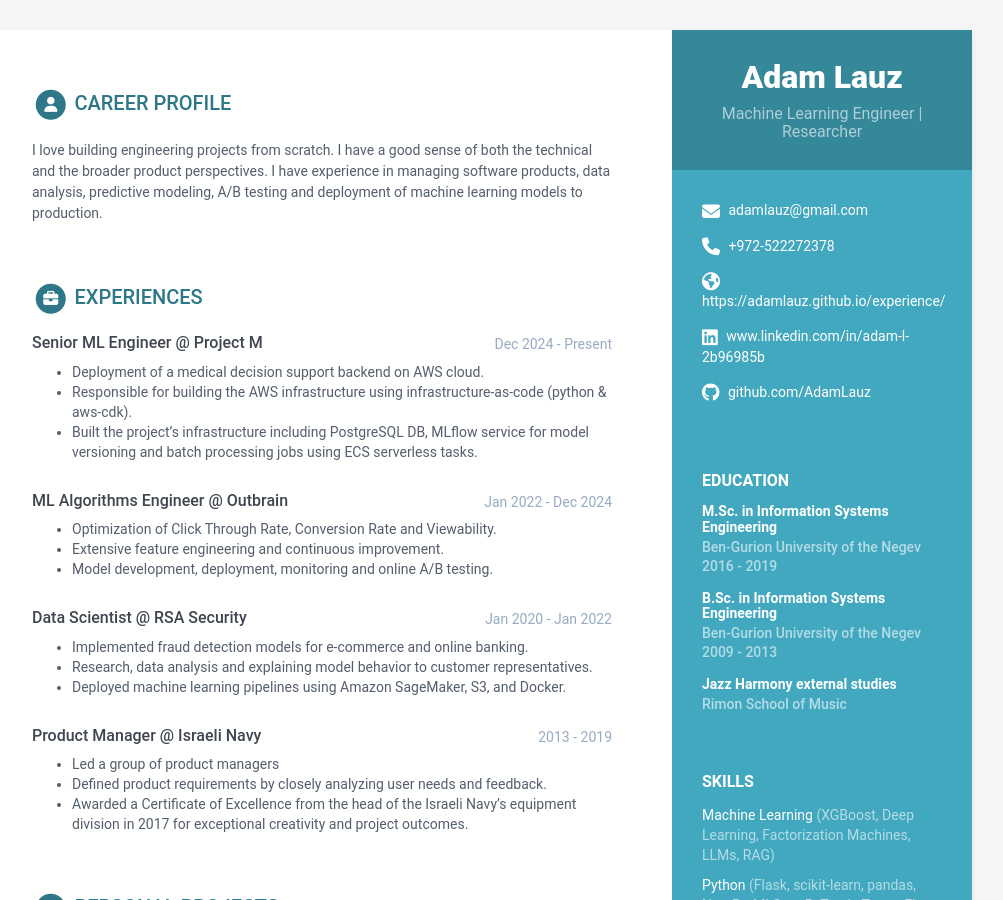
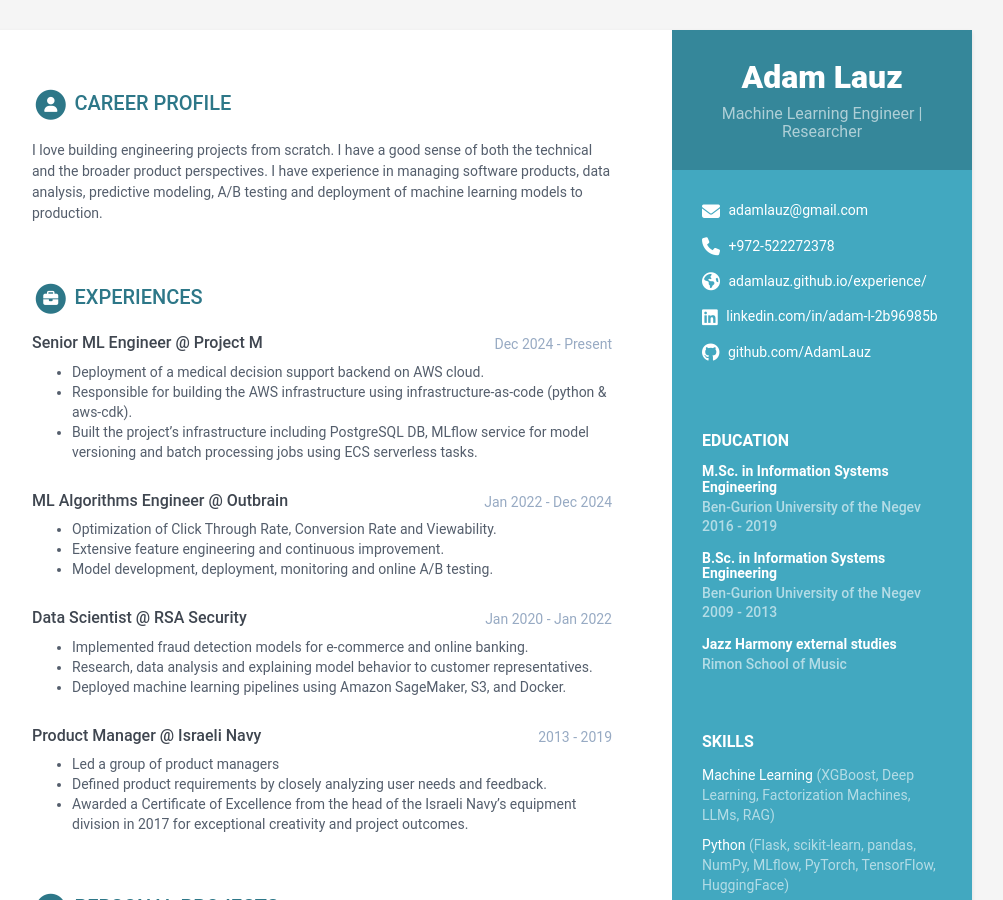
Before and after one commit to AdamLauz/experience, a Jekyll site: the page built from index.html, in a window 1280 px wide and 900 px high. Shown: the whole window, without its empty margins (168-1171 px from the left). Built offline with Jekyll 4.4.1, drawn with Linux system fonts in a browser that asks for light colours.

Commit message:
Update data.yml

```diff
--- a/_data/data.yml
+++ b/_data/data.yml
@@ -17,8 +17,8 @@ sidebar:
   phone: +972-522272378
   #timezone: Asia/Jerusalem # Enter your timezone
   citizenship:
-  website: https://adamlauz.github.io/experience/ # Based on your GitHub profile
-  linkedin: www.linkedin.com/in/adam-l-2b96985b
+  website: adamlauz.github.io/experience/ # Based on your GitHub profile
+  linkedin: linkedin.com/in/adam-l-2b96985b
   github: github.com/AdamLauz
   # telegram: # add your nickname without '@' sign
   # gitlab:
```
